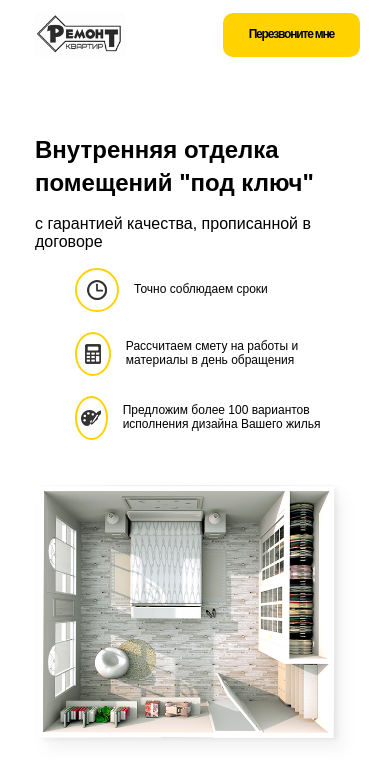
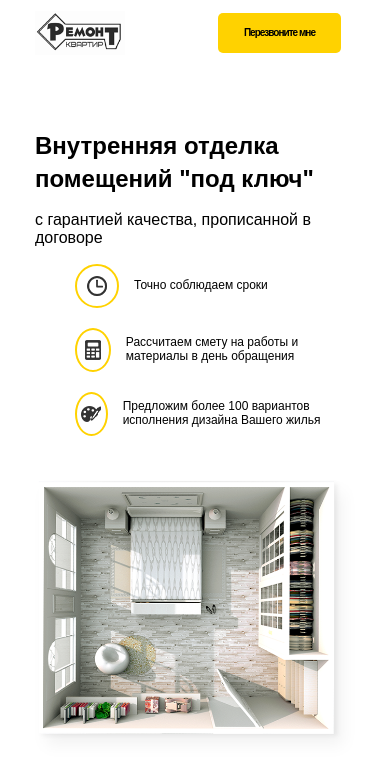
Before and after one commit to lllena/homeworks, a plain HTML site: page practice/index.html in a window 390 px wide. Drawn offline with Linux system fonts and the light colour scheme.

Commit message:
идеально navbar

```diff
--- a/practice/src/sass/blocks/_navbar.sass
+++ b/practice/src/sass/blocks/_navbar.sass
@@ -40,3 +40,11 @@
             padding: 15px 26px
         &__logo
             width: 90px
+@media (max-width: 568px)
+    .navbar
+        &__button
+          font-size: 10px
+          margin-right: 14px
+          border-radius: 5px
+          padding-top: 14px
+          padding-bottom: 14px
```
Also changed, not shown: practice/src/css/style.css, 1 other file.
